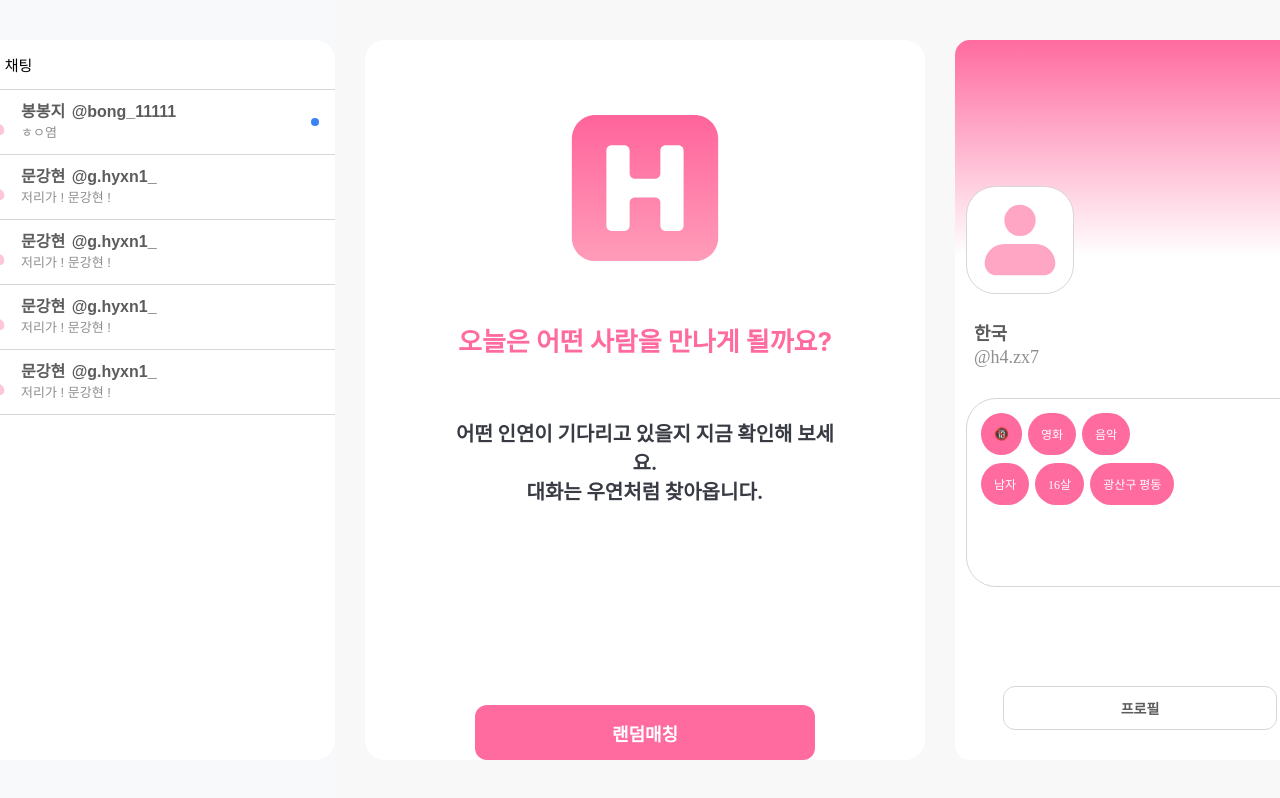
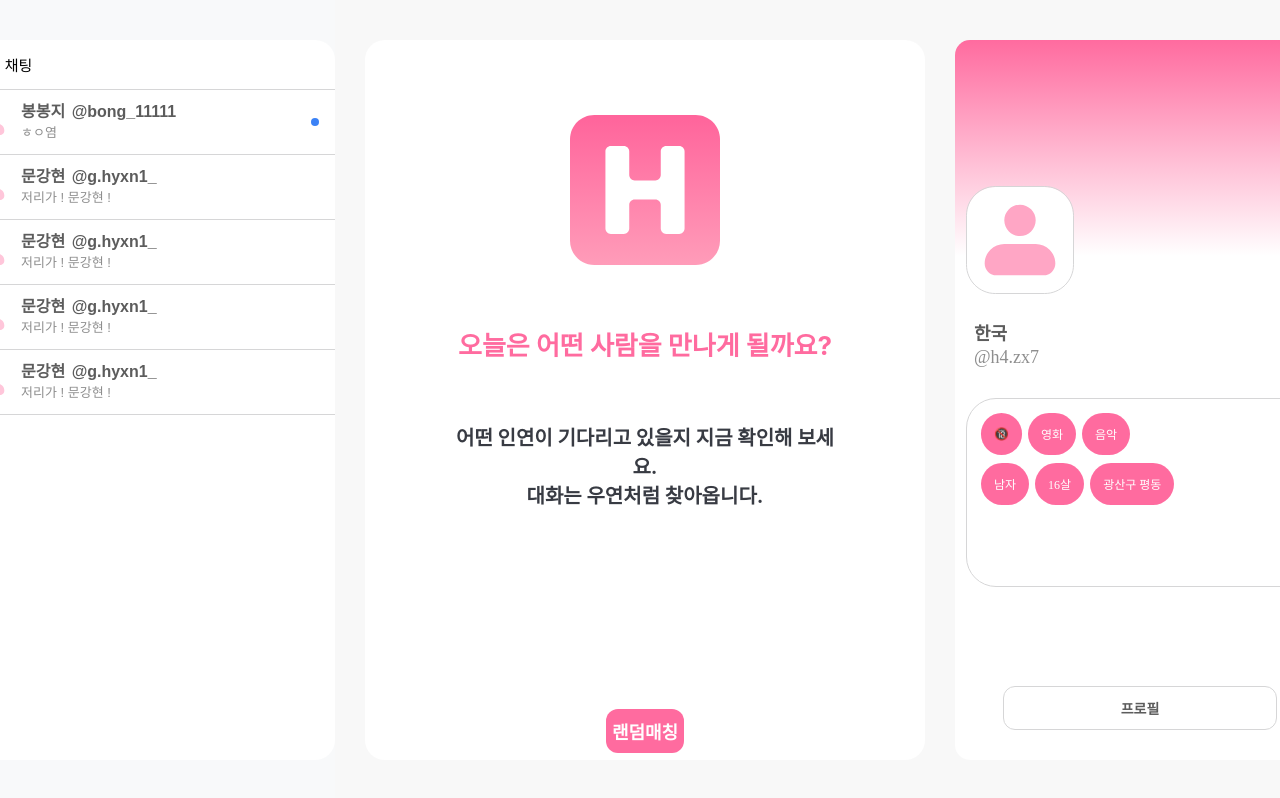
Before and after one commit to HelloCarBotCube/HCBC-Front, a React (Vite) app: page /main in a window 1280 px wide. Shown: the top 798 px of the page. Built offline with nearby package versions, Linux system fonts and the light colour scheme.

Commit message:
버튼 크기 수정

```diff
--- a/src/component/Random.module.css
+++ b/src/component/Random.module.css
@@ -51,8 +51,8 @@
    background-color: #ff6b9f;
    border: none;
    border-radius: 12px;
-   width: 100%;
-   height: 56px;
+   width: 274;
+   height: 44px;
    max-width: 340px;
    margin-top: 200px;
 }
```
